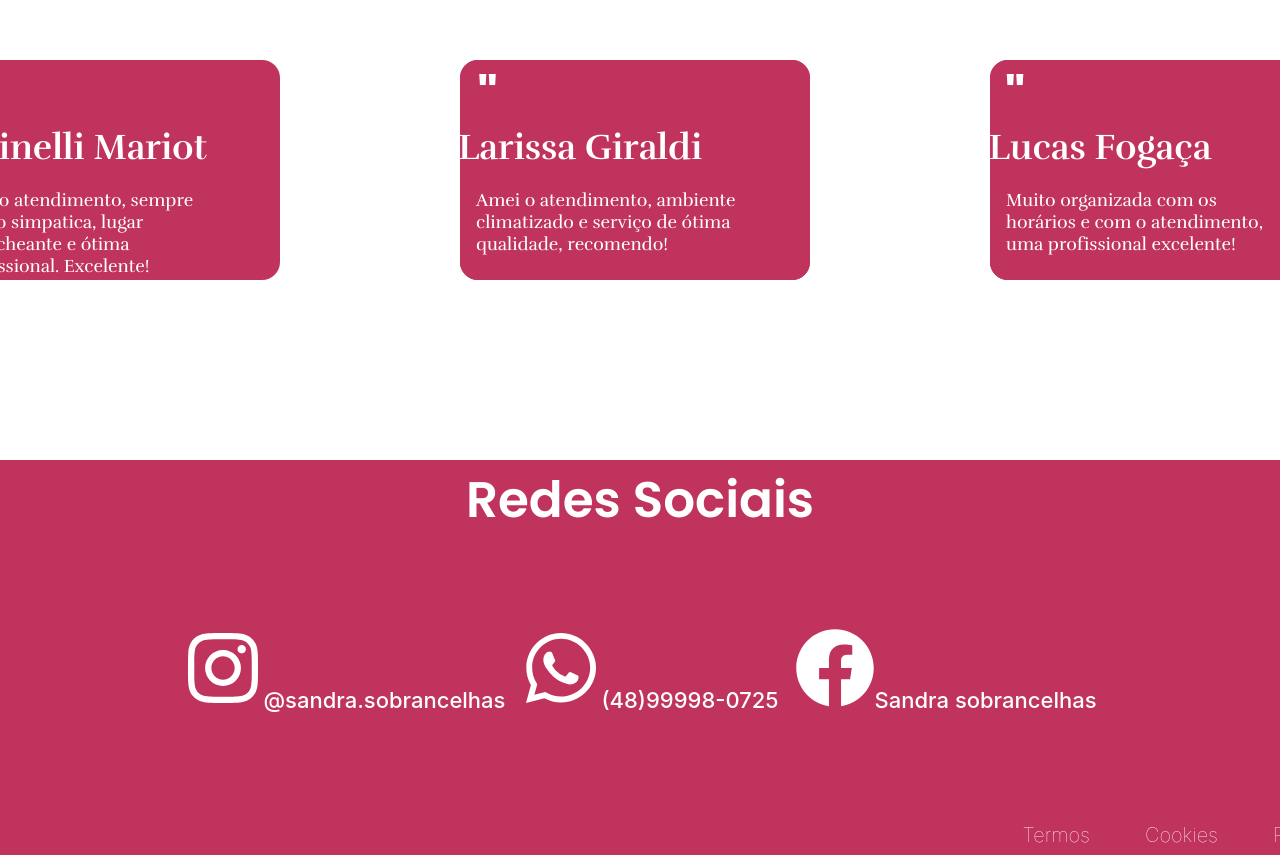
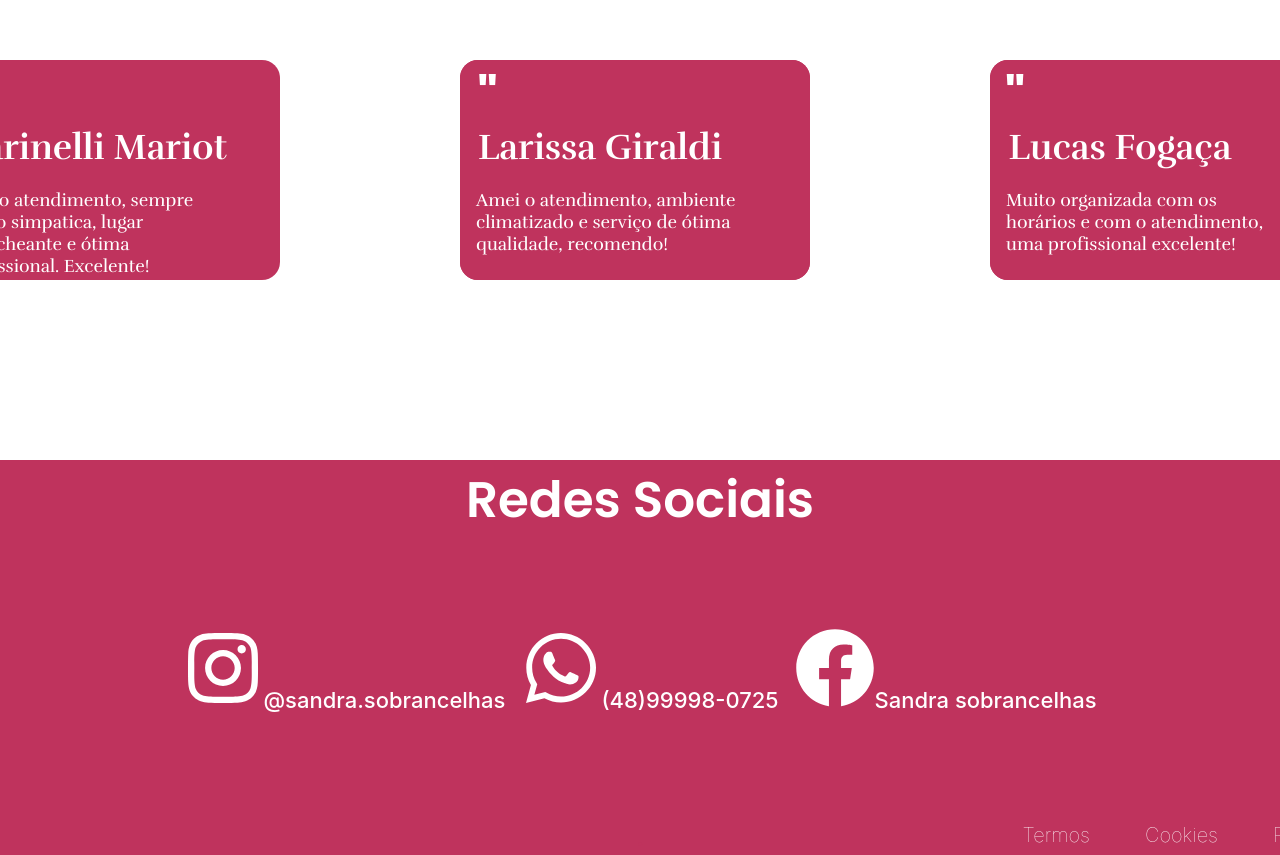
Before and after one commit to FerNogueiraa/Sal-o-de-beleza, a React (Vite) app in the folder interface/: page / in a window 1280 px wide. Shown: the part 2720-3575 px from the top of the page. Built offline with nearby package versions, Linux system fonts and the light colour scheme.

Commit message:
somente ajeitei o feedback

```diff
--- a/interface/src/styles/modal2.css
+++ b/interface/src/styles/modal2.css
@@ -243,7 +243,7 @@
    }
 
    .karen{
-    margin-left: -75px;
+    margin-left: -35px;
     margin-top: -30px;
     font-family: rufina;
     color: white;
@@ -270,7 +270,7 @@
    }
 
    .larissa{
-    margin-left: -110px;
+    margin-left: -70px;
     margin-top: -30px;
     font-family: rufina;
     color: white;
@@ -297,7 +297,7 @@
    }
 
    .lucas{
-    margin-left: -130px;
+    margin-left: -90px;
     margin-top: -30px;
     font-family: rufina;
     color: white;
```
